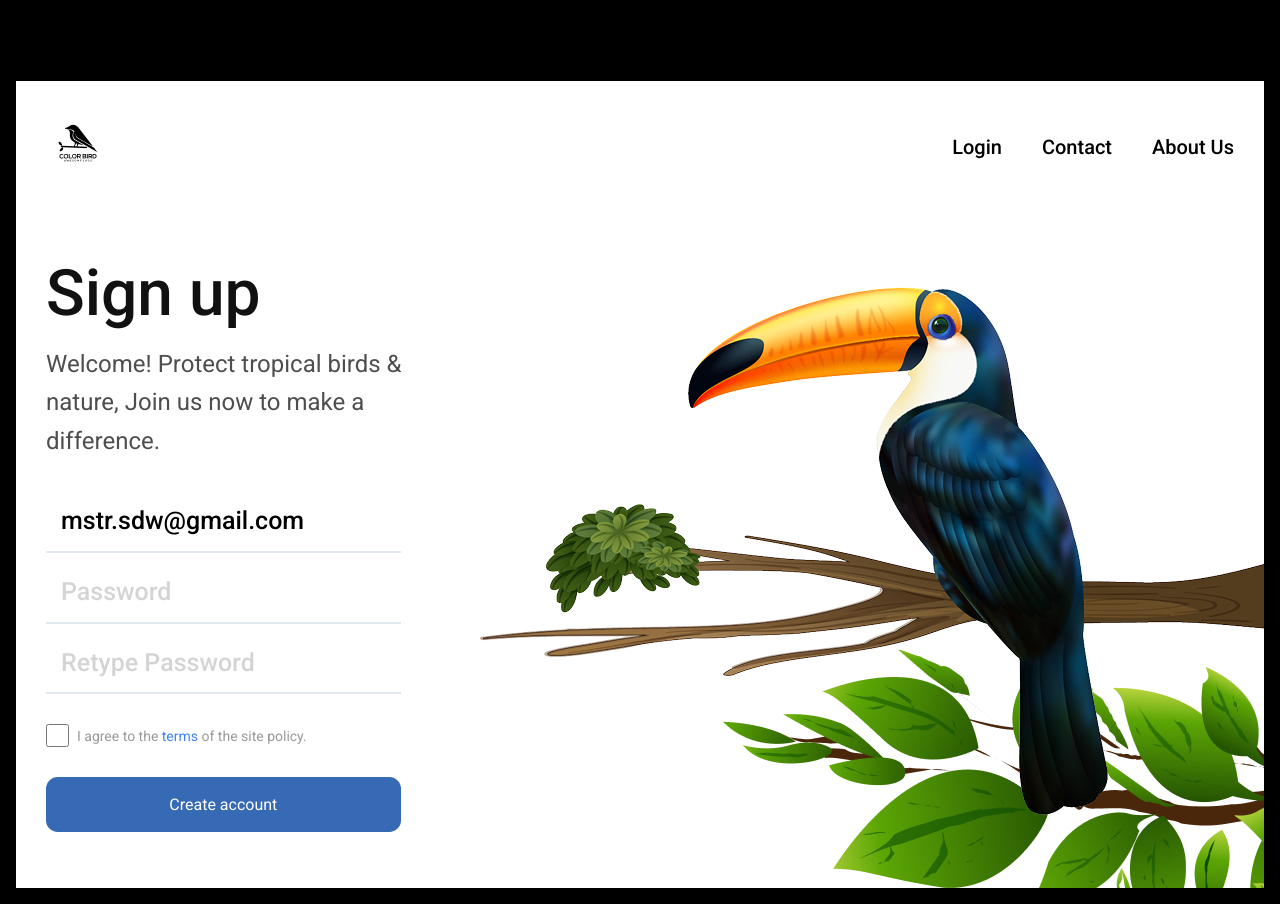
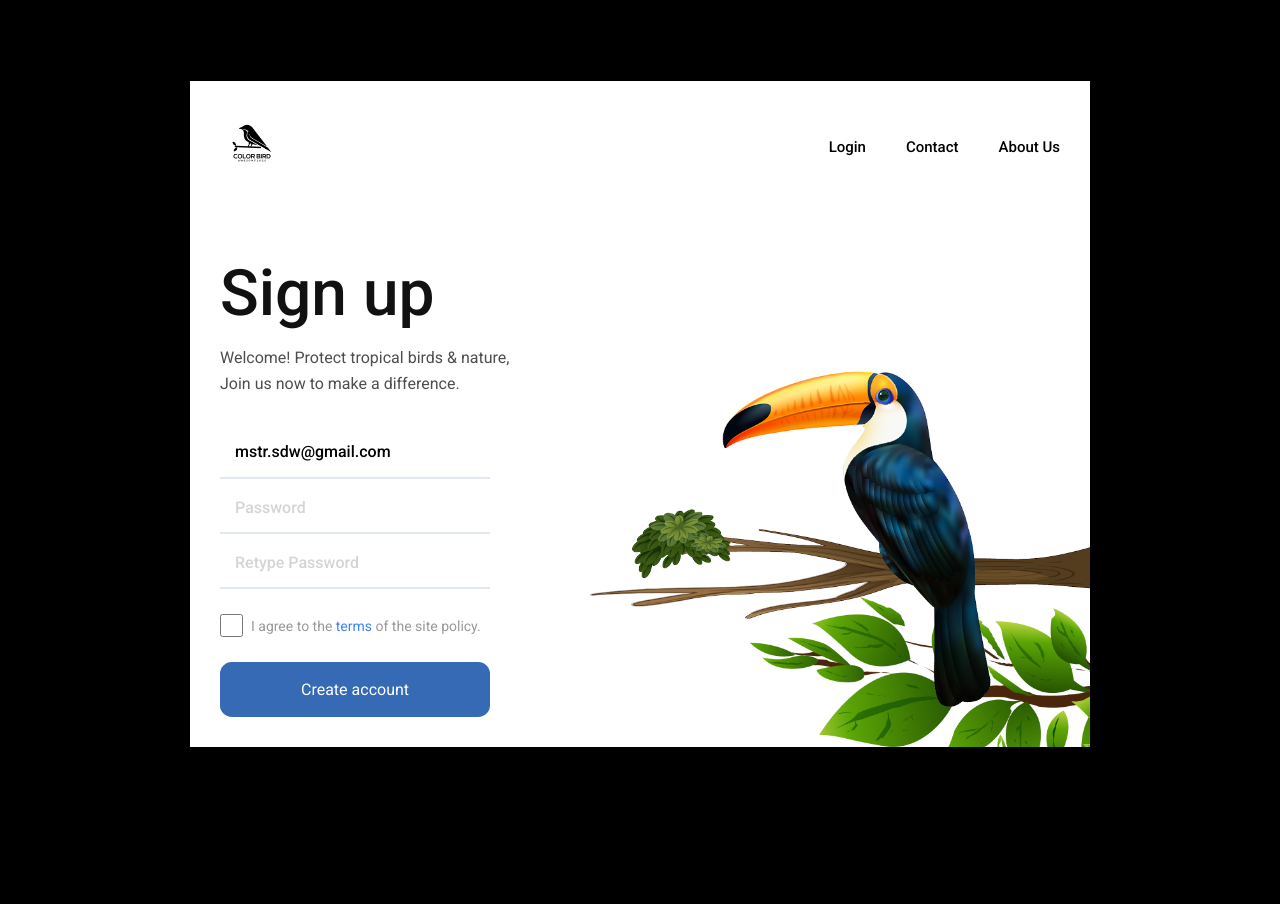
Before and after one commit to Fridawi/sign-up, a plain HTML site: page index.html in a window 1280 px wide. After the commit the page ends 800 px from the top, so only its background shows below. Drawn offline with Linux system fonts and the light colour scheme.

```diff
--- a/Css/master.css
+++ b/Css/master.css
@@ -208,7 +208,89 @@ h1 {
 }
 
 /* Large devices (desktops, 992px and up) */
-@media (min-width: 991.99px) {
+@media (min-width: 991.99px) and (max-width: 1299px) {
+  body {
+    background-color: black;
+  }
+
+  .container {
+    margin-top: 65px;
+  }
+
+  .main-content {
+    display: flex;
+    gap: 40px;
+    max-width: 900px;
+    margin: 0 auto;
+    background-color: white;
+    padding: 30px;
+  }
+
+  .form-group input {
+    font-size: 16px;
+  }
+
+  .form-group input::placeholder {
+    opacity: 0.3;
+  }
+
+  .image {
+    max-width: 500px;
+    position: relative;
+  }
+
+  body > div > main > section.image > img:nth-child(1) {
+    max-width: 500px;
+    position: relative;
+    top: 100px;
+    right: -30px;
+    z-index: 1;
+  }
+
+  body > div > main > section.image > img:nth-child(2) {
+    position: absolute;
+    max-width: 700px;
+    bottom: -30px;
+    right: -30px;
+  }
+
+  .navbar {
+    max-width: 900px;
+    margin: 0 auto;
+    background-color: white;
+    padding: 30px;
+  }
+  nav ul li a {
+    font-size: 15px;
+  }
+  .text {
+    z-index: 1;
+  }
+
+  h1 {
+    color: #111;
+    font-size: 64px;
+    font-weight: 500;
+    margin: 0;
+  }
+  .subtitle {
+    color: #4e4e4e;
+    font-size: 16px;
+    font-weight: 400;
+  }
+
+  .checkbox-group {
+    margin: 20px 0;
+  }
+
+  .signup-form {
+    gap: 5px;
+    width: 90%;
+  }
+}
+
+/* Large devices (desktops, 992px and up) */
+@media (min-width: 1300px) {
   body {
     background-color: black;
   }
```
